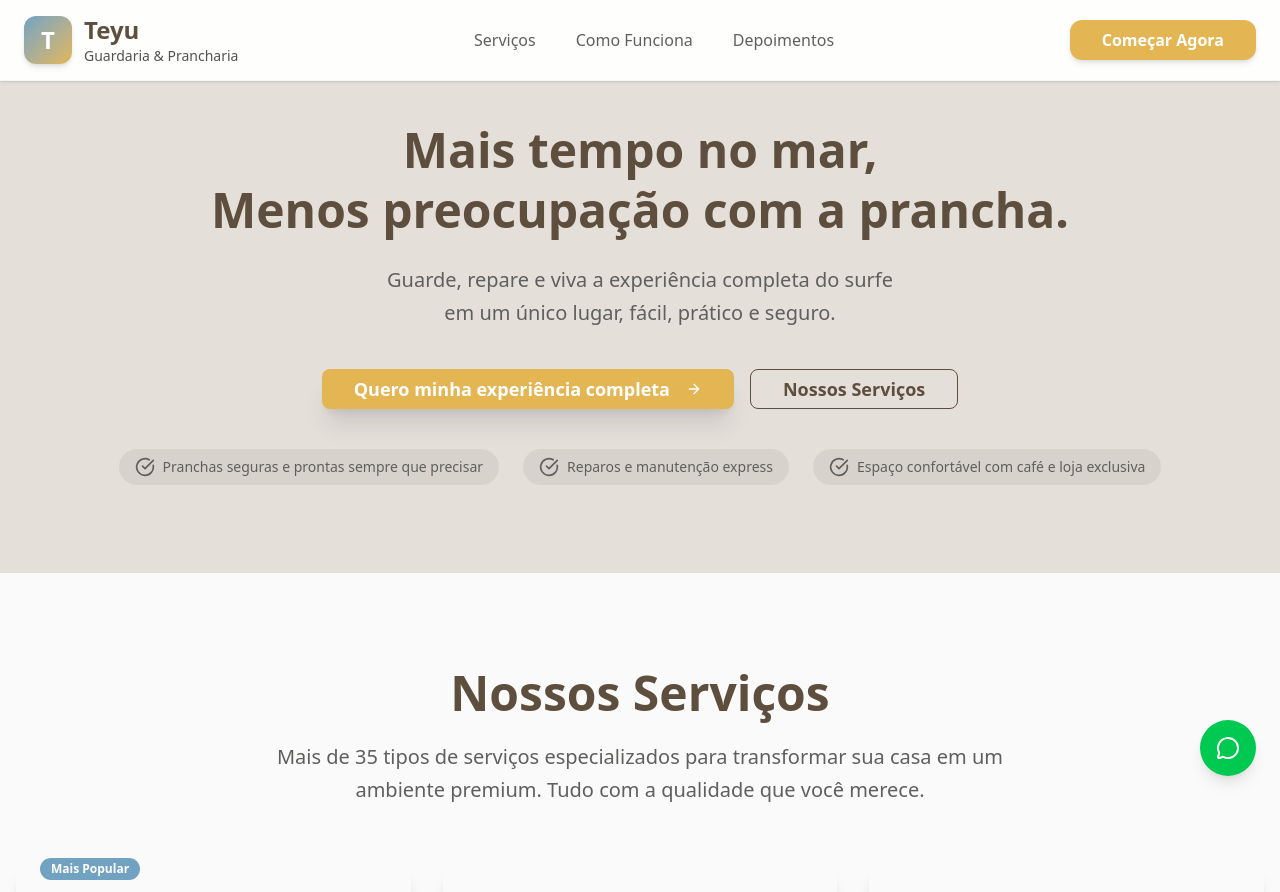
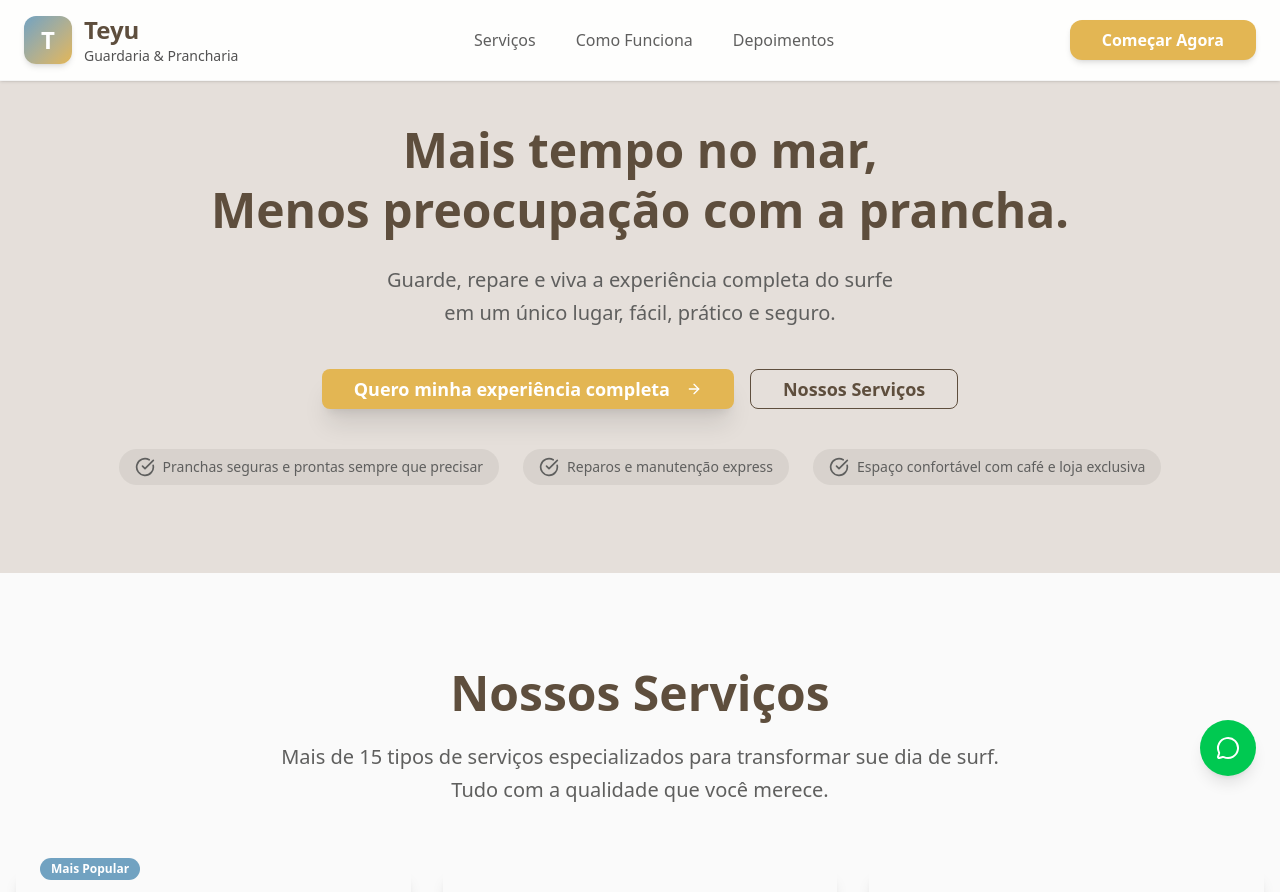
Before and after one commit to ivanmartins090317/lp-teyu-nextjs, a Next.js app: page / in a window 1280 px wide. Shown: the top 892 px of the page. Built offline with nearby package versions, Linux system fonts and the light colour scheme.

Commit message:
feat: adjust main text.

```diff
--- a/app/_components/ServicesOverview.tsx
+++ b/app/_components/ServicesOverview.tsx
@@ -68,8 +68,8 @@ const ServicesOverview = () => {
             Nossos Serviços
           </h2>
           <p className="font-source text-lg md:text-xl text-[#5f5f5e] max-w-3xl mx-auto leading-relaxed">
-            Mais de 35 tipos de serviços especializados para transformar sua casa em um
-            ambiente premium. Tudo com a qualidade que você merece.
+            Mais de 15 tipos de serviços especializados para transformar sue dia de surf.
+            Tudo com a qualidade que você merece.
           </p>
         </div>
 
```
